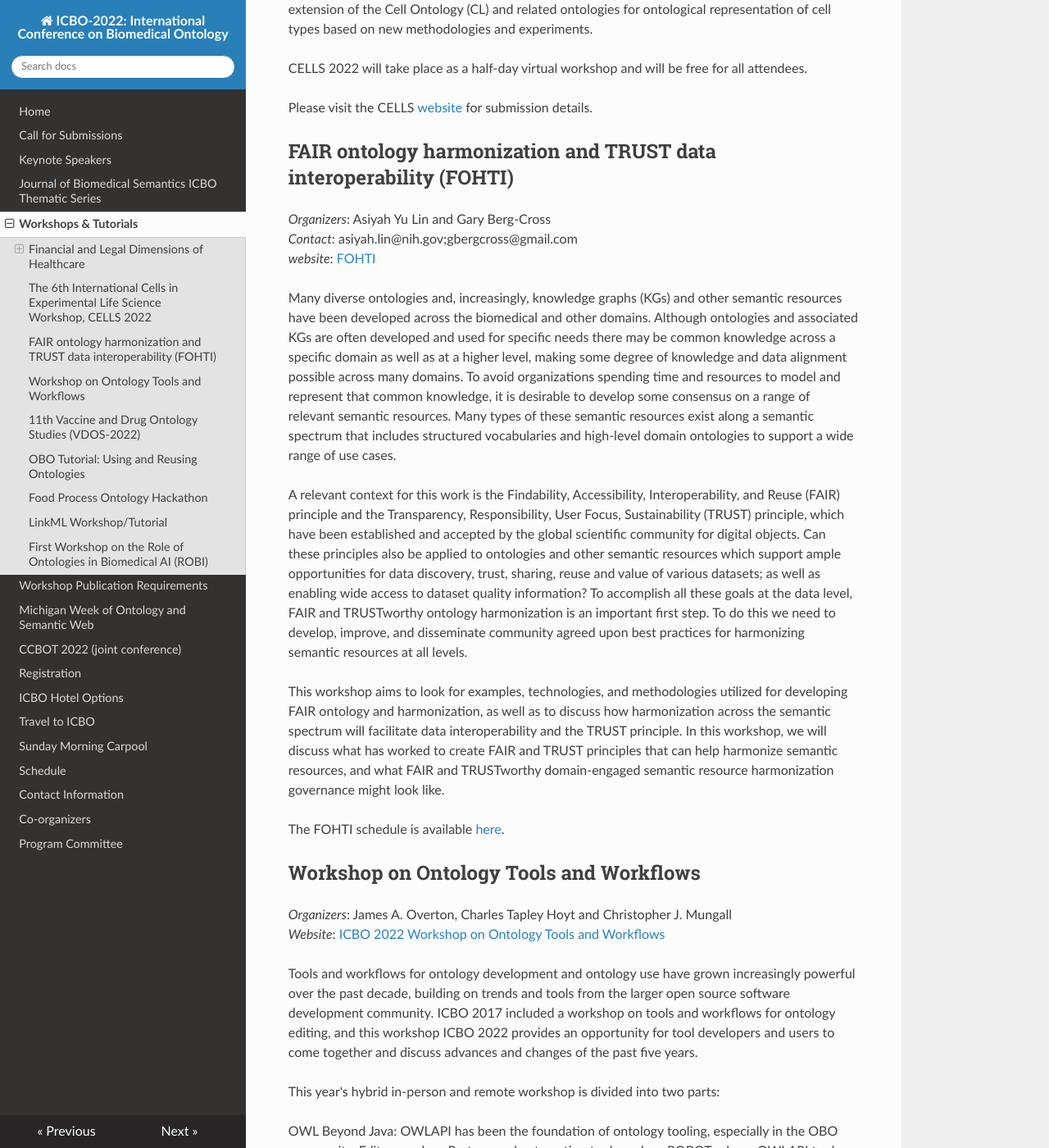
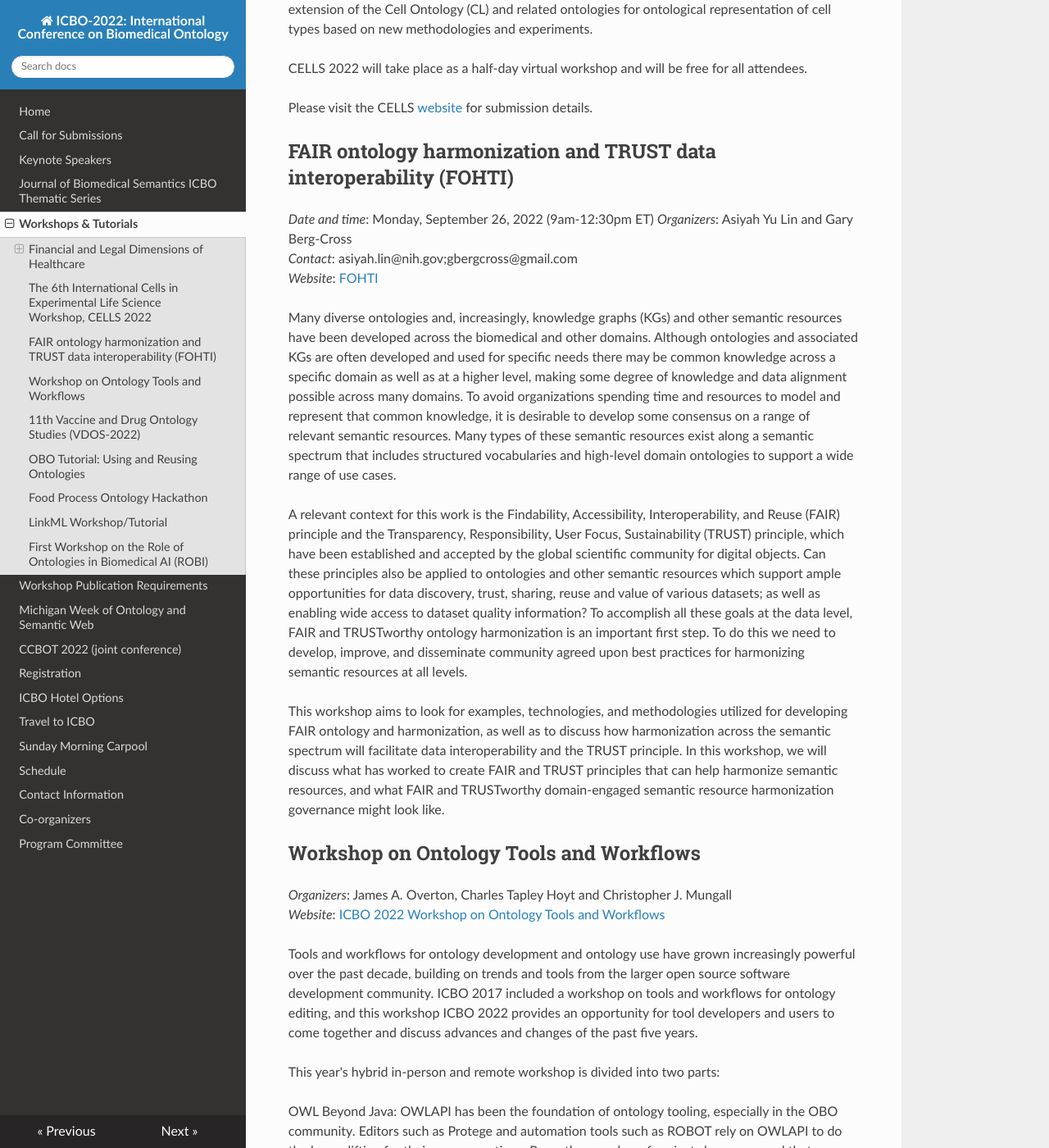
Before and after one commit to johnbeve/BFO-Organization, an MkDocs documentation site: the page built from docs/workshops-and-tutorials.md, in a window 1280 px wide and 1400 px high, scrolled down 1320 px. Shown: the whole window at 82% size. Built offline with MkDocs 1.6.1, drawn with Linux system fonts in a browser that asks for light colours; nearby versions of some CDN libraries; some of the changed text lies outside the part shown.

Commit message:
add date & time for FOHTI-2022
and for LinkML

```diff
--- a/docs/workshops-and-tutorials.md
+++ b/docs/workshops-and-tutorials.md
@@ -35,17 +35,16 @@
 Please visit the CELLS [website](https://sites.google.com/view/cells-2022-workshop/home) for submission details.
 
 ## FAIR ontology harmonization and TRUST data interoperability (FOHTI)
+*Date and time*: Monday, September 26, 2022 (9am-12:30pm ET)
 *Organizers*: Asiyah Yu Lin and Gary Berg-Cross<br>
 *Contact*: asiyah.lin@nih.gov;gbergcross@gmail.com<br>
-*website*: [FOHTI](https://github.com/ICBO-conference/icbo2022/blob/main/docs/FOHTI.md)
+*Website*: [FOHTI](https://github.com/ICBO-conference/icbo2022/blob/main/docs/FOHTI.md)
 
 Many diverse ontologies and, increasingly, knowledge graphs (KGs) and other semantic resources have been developed across the biomedical and other domains. Although ontologies and associated KGs are often developed and used for specific needs there may be common knowledge across a specific domain as well as at a higher level, making some degree of knowledge and data alignment possible across many domains. To avoid organizations spending time and resources to model and represent that common knowledge, it is desirable to develop some consensus on a range of relevant semantic resources. Many types of these semantic resources exist along a semantic spectrum that includes structured vocabularies and high-level domain ontologies to support a wide range of use cases.
 
 A relevant context for this work is the Findability, Accessibility, Interoperability, and Reuse (FAIR) principle and the Transparency, Responsibility, User Focus, Sustainability (TRUST) principle, which have been established and accepted by the global scientific community for digital objects. Can these principles also be applied to ontologies and other semantic resources which support ample opportunities for data discovery, trust, sharing, reuse and value of various datasets; as well as enabling wide access to dataset quality information? To accomplish all these goals at the data level, FAIR and TRUSTworthy ontology harmonization is an important first step. To do this we need to develop, improve, and disseminate community agreed upon best practices for harmonizing semantic resources at all levels.
 
 This workshop aims to look for examples, technologies, and methodologies utilized for developing FAIR ontology and harmonization, as well as to discuss how harmonization across the semantic spectrum will facilitate data interoperability and the TRUST principle. In this workshop, we will discuss what has worked to create FAIR and TRUST principles that can help harmonize semantic resources, and what FAIR and TRUSTworthy domain-engaged semantic resource harmonization governance might look like.
-
-The FOHTI schedule is available [here](https://docs.google.com/document/d/1WAuNwv_kD3AGOX0U7qBNYzw520XjpldGNmbjkLDNy2o/edit#heading=h.k5ueu9657mpa).
 
 ## Workshop on Ontology Tools and Workflows
 *Organizers*: James A. Overton, Charles Tapley Hoyt and Christopher J. Mungall<br>
@@ -77,6 +76,7 @@
 A food processing discussion group within the Joint Food Ontology Workgroup has proposed a general OBO Foundry compatible food processing ontology and more specific recipe model which is currently focused on the combination of ingredients, devices, and recipe steps. The recipe model needs to be tested out on real-world recipe databases, to develop the kinds of RDF data structures and queries that are of practical use within food science, but which also have direct application in interoperability with other ontology-driven models of nutrient estimation, food related individual and population health, environmental impact of ingredients, and food supply chain traceability. This workshop aims to create RDF views of other recipe database content from the perspective of OBO Foundry ontologies, including FoodOn, ChEBI, and units of measure ontologies. Hacking can take on a number of challenges including Named Entity Recognition of recipe ingredients in free text recipes, to the representation of multi-component foods such as contained in food composition databases (e.g. world.openfoodfacts.org), to the transformation of semi-normalized recipe databases into pure food process ontology form. Additional work on expanding the recipe ontology representation beyond its “lab bench” purview into more nuanced cultural and historical representation of food knowledge is welcome too!
 
 ## LinkML Workshop/Tutorial
+*Date and time*: Sunday, September 25, 2022 (9am-12pm ET)
 *Organizers*: Christopher Mungall, Sierra Moxon, Mark Miller, Nomi Harris and Tim Putnam
 
 The [Linked data Modeling Language](https://linkml.io) is an object-oriented data modeling framework that aims to bring semantic web standards into a familiar modeling paradigm, simplifying the production of FAIR ontology-ready data. It can be used for schematizing a variety of kinds of data, ranging from simple flat checklist-style standards to complex interrelated normalized data utilizing polymorphism/inheritance. One major benefit to LinkML is that the framework provides not only the modeling components but also the software and tools needed to load, output, and validate data conforming to a LinkML model.
```
